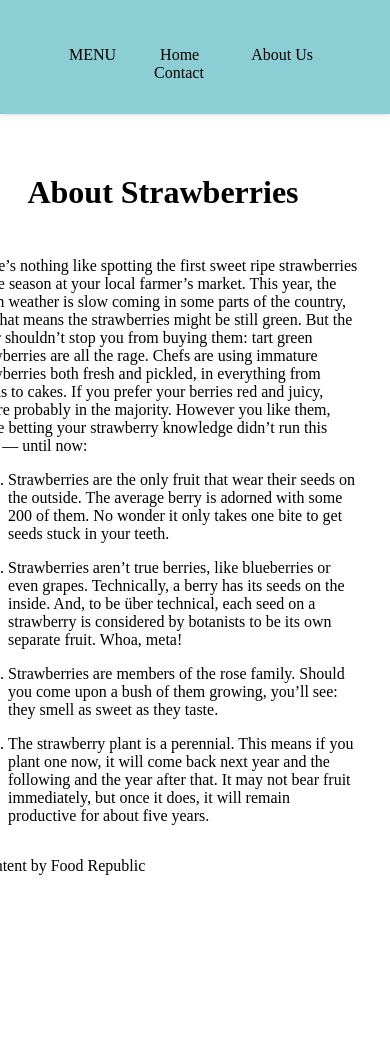
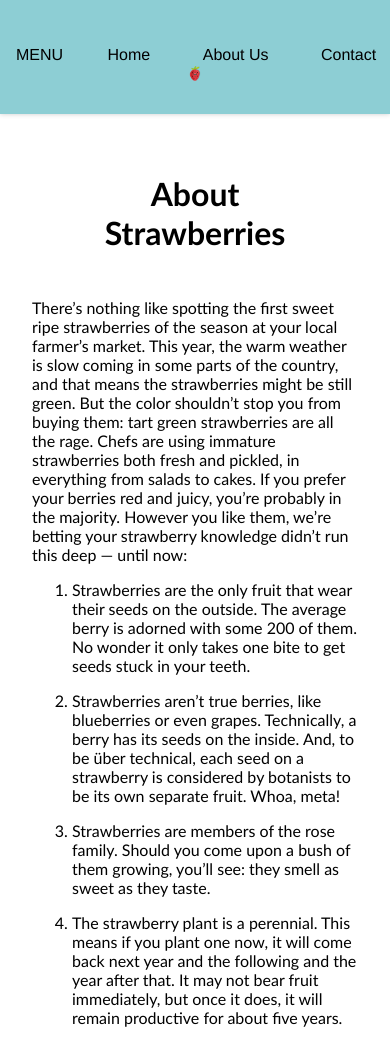
Before and after one commit to SamDosky/c4q-projects, a plain HTML site: page HTML|CSS/Media_queries/sidebar.html in a window 390 px wide. Shown: the top 1046 px of the page. Before the commit the page ends 882 px from the top, so only its background shows below. Drawn offline with Linux system fonts and the light colour scheme.

Commit message:
added changes to sidebar

```diff
--- a/HTML|CSS/Media_queries/sidebar_style.css
+++ b/HTML|CSS/Media_queries/sidebar_style.css
@@ -1,6 +1,6 @@
 /* General setup */
 body {
-    margin: 0;
+    margin: 0 auto;
 }
 
 h1 {
@@ -20,6 +20,7 @@ nav {
     width: 20%;
     padding-top: 30px;
     box-shadow: 0 0 5px #ccc;
+    font-family: 'Franklin Gothic Medium', 'Arial Narrow', Arial, sans-serif
 }
 
 nav ol {
@@ -57,7 +58,9 @@ div.content {
  position: absolute;
  right: 0;
  margin: 2em;
+ font-family: 'Gill Sans', 'Gill Sans MT', Calibri, 'Trebuchet MS', sans-serif
 }
+
 
 ol li {
     padding-bottom: 1em;
@@ -84,11 +87,11 @@ img {
     }
 
     nav img {
-        display: none;
+        width: 5%;
     }
 
     div.content {
-        width: 100%;
+        width: auto;
         top: 7em;
     }
 }
```
